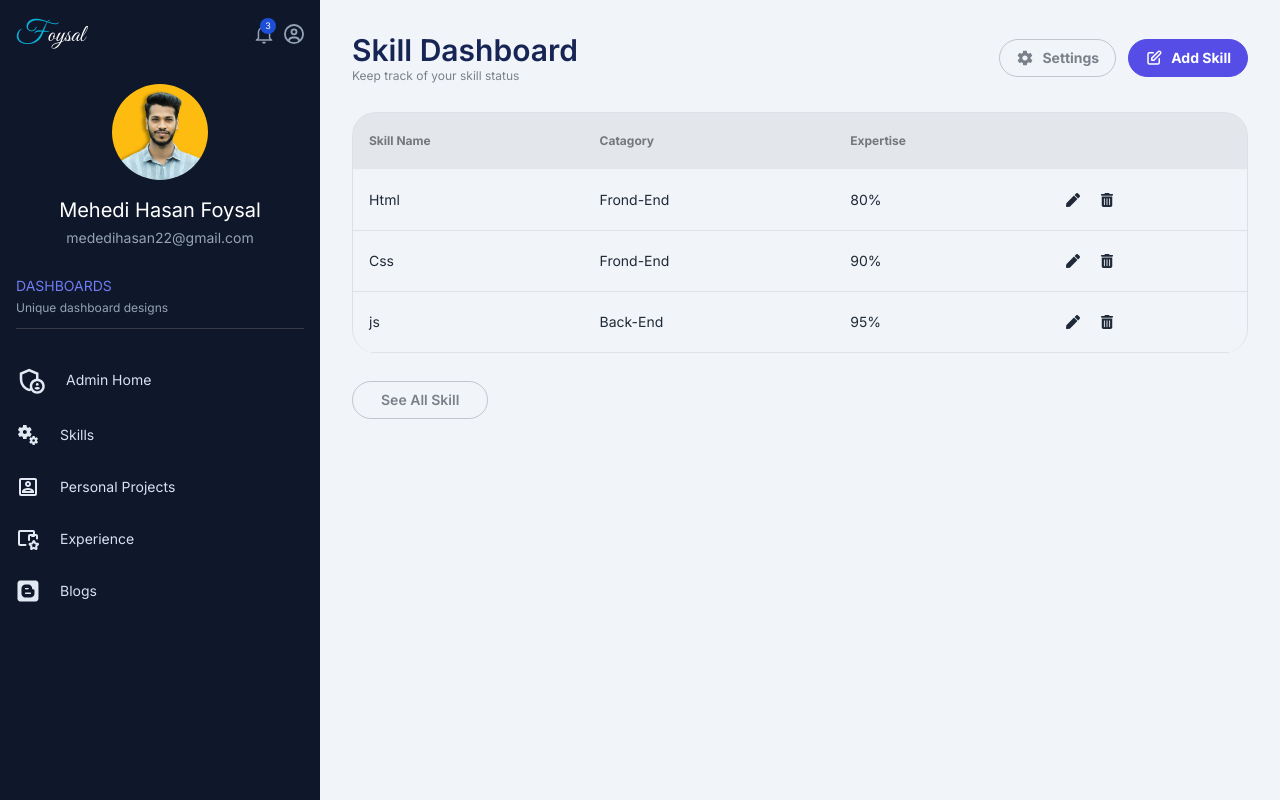
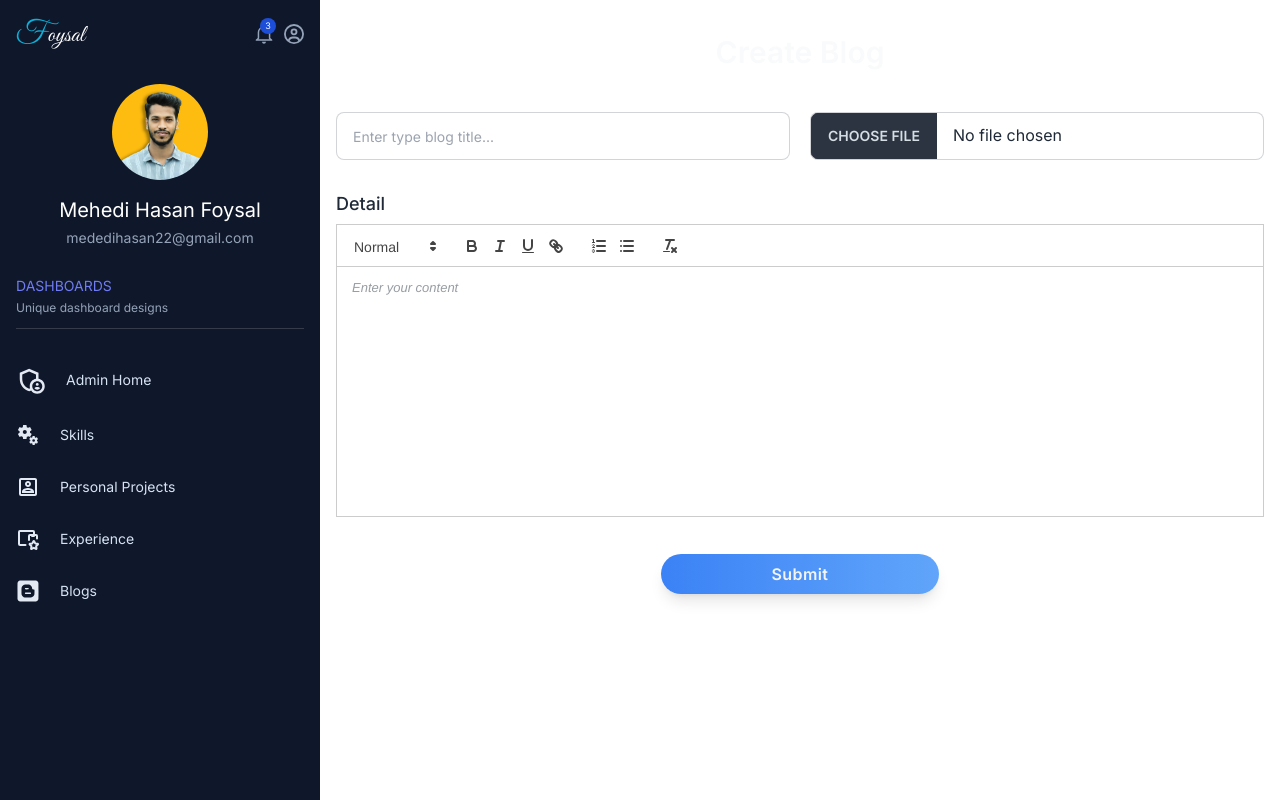
Before and after one commit to mehedihasan8/portfolio-web-site-dashboard, a React (Vite) app: page /blog in a window 1280 px wide. Built offline with nearby package versions, Linux system fonts and the light colour scheme.

Commit message:
add blog

```diff
--- a/package.json
+++ b/package.json
@@ -15,6 +15,7 @@
     "react-dom": "^18.3.1",
     "react-hook-form": "^7.52.0",
     "react-icons": "^5.2.1",
+    "react-quill": "^2.0.0",
     "react-redux": "^9.1.2",
     "react-router-dom": "^6.24.0",
     "redux-persist": "^6.0.0",
--- a/src/index.css
+++ b/src/index.css
@@ -17,3 +17,7 @@
     @apply flex items-center gap-5 text-[#e2e9f3] py-3 transition-all ease-out rounded-lg hover:px-2 hover:bg-[#d6e3f330] duration-300;
   }
 }
+
+.ql-editor.ql-blank::before {
+  color: #979da2 !important;
+}
--- a/src/pages/blog/Blog.jsx
+++ b/src/pages/blog/Blog.jsx
@@ -1,94 +1,101 @@
-import { FaPen } from "react-icons/fa";
-import { FaTrashCan } from "react-icons/fa6";
-import { HiOutlinePencilAlt } from "react-icons/hi";
-import { IoMdSettings } from "react-icons/io";
+import { useState } from "react";
+import { toast } from "sonner";
+import ReactQuill from "react-quill";
+import "react-quill/dist/quill.snow.css"; // Import the Quill CSS for proper styling
 
-function Blog() {
+const Blog = () => {
+  const [loading, setLoading] = useState(false);
+  const [photos, setPhotos] = useState([]);
+  const [detail, setDetail] = useState("");
+  const [title, setTitle] = useState("");
+  // const [createFunction] = useCreateBlogMutation();
+
+  const handlerSubmit = async () => {
+    setLoading(true);
+    if (photos.length < 1) {
+      setLoading(false);
+      return toast.error("Image is missing");
+    }
+
+    if (!detail) {
+      setLoading(false);
+      return toast.error("Detail is missing");
+    }
+    if (!title) {
+      setLoading(false);
+      return toast.error("Title is missing");
+    }
+
+    // const image = await cloudINary(photos[0]);
+
+    const info = {
+      title,
+      detail,
+    };
+    console.log({ info });
+
+    // const res = await createFunction(info);
+
+    setLoading(false);
+  };
+
   return (
-    <div className="bg-[#F1F5F9] h-full p-8">
-      <div className="flex items-center justify-between">
-        <div className="">
-          <p className="text-3xl text-blue-950 font-semibold">
-            Skill Dashboard{" "}
-          </p>
-          <p className="text-xs text-[#7b818a]">
-            Keep track of your skill status{" "}
-          </p>
+    <div className="w-full px-4 pb-24">
+      <h2 className="text-[30px] font-semibold text-gray-50 text-center mt-10 pb-4">
+        Create Blog
+      </h2>
+      <h1>{detail}</h1>
+      <section className="flex justify-between items-center gap-5">
+        <div className="text-center my-5 w-2/4">
+          <input
+            type="text"
+            onChange={(e) => setTitle(e.target.value)}
+            placeholder="Enter type blog title..."
+            className="input input-bordered input-md w-full my-3"
+            name="title"
+            required
+          />
         </div>
 
-        <div className="flex items-center gap-3">
-          <div className="flex items-center gap-2 text-[#7b818a] rounded-full border border-[#7b818a67] py-2 px-4 text-sm transition-all ease-in-out hover:bg-[#7b818a2c] duration-300">
-            <IoMdSettings className="text-lg" />
-            <span className="font-bold">Settings</span>
-          </div>
-          <div className="flex items-center gap-2 text-white bg-[#564DE6] rounded-full border border-[#564DE6] py-2 px-4 text-sm  transition-all ease-in-out hover:bg-[#2f24c8] duration-300">
-            <HiOutlinePencilAlt className="text-lg" />
-            <span className="font-bold">Add Skill</span>
-          </div>
+        <div className="text-center my-5 w-2/4">
+          <input
+            onChange={(e) => setPhotos(Array.from(e.target.files))}
+            type="file"
+            className="file-input input-bordered my-3 w-full"
+          />
         </div>
-      </div>
+      </section>
 
-      <div className=" my-7">
-        <div className="overflow-x-auto rounded-3xl border border-b-0 border-[#7b818a2a]">
-          <table className="table ">
-            {/* head */}
-            <thead>
-              <tr className="bg-[#7b818a1e] text-[#75777b]">
-                <th className="py-5">Skill Name</th>
-                <th>Catagory</th>
-                <th>Expertise</th>
-                <th></th>
-              </tr>
-            </thead>
-            <tbody className="">
-              {/* row 1 */}
-              <tr className="border-b border-[#7b818a2a]">
-                <td className="py-5">Html</td>
-                <td>Frond-End</td>
-                <td>80%</td>
-                <td>
-                  <div className="flex items-center gap-5">
-                    <FaPen />
-                    <FaTrashCan />
-                  </div>
-                </td>
-              </tr>
-              {/* row 2 */}
-              <tr className="border-b border-[#7b818a2a]">
-                <td className="py-5">Css</td>
-                <td>Frond-End</td>
-                <td>90%</td>
-                <td>
-                  <div className="flex items-center gap-5">
-                    <FaPen />
-                    <FaTrashCan />
-                  </div>
-                </td>
-              </tr>
-              {/* row 3 */}
-              <tr className="border-b border-[#7b818a2a]">
-                <td className="py-5">js</td>
-                <td>Back-End</td>
-                <td>95%</td>
-                <td>
-                  <div className="flex items-center gap-5">
-                    <FaPen />
-                    <FaTrashCan />
-                  </div>
-                </td>
-              </tr>
-            </tbody>
-          </table>
+      <section>
+        <div>
+          <p className="text-[18px] font-[500] pb-2">Detail</p>
+          <ReactQuill
+            value={detail}
+            onChange={setDetail}
+            className="placeholder:text-gray-300"
+            placeholder="Enter your content"
+            style={{
+              height: "250px",
+              width: "100%",
+              margin: "auto",
+            }}
+          />
         </div>
-      </div>
+      </section>
 
-      <div className="w-fit">
-        <div className=" text-[#7b818a] rounded-full border border-[#7b818a67] py-2 px-7 text-sm transition-all ease-in-out hover:bg-[#7b818a2c] duration-300">
-          <span className="font-semibold">See All Skill</span>
-        </div>
-      </div>
+      <section onClick={() => handlerSubmit()} className="text-center mt-20">
+        {loading ? (
+          <button className="w-full md:w-[30%] mx-auto flex justify-center bg-gradient-to-r from-blue-500 to-blue-400 hover:shadow-lg text-gray-100 rounded-full tracking-wide font-semibold shadow-lg cursor-pointer transition ease-in duration-500 py-2 px-5">
+            <span className="loading loading-dots loading-md"></span>
+          </button>
+        ) : (
+          <button className="w-full md:w-[30%] mx-auto flex justify-center bg-gradient-to-r from-blue-500 to-blue-400 hover:shadow-lg text-gray-100 rounded-full tracking-wide font-semibold shadow-lg cursor-pointer transition ease-in duration-500 py-2 px-5">
+            Submit
+          </button>
+        )}
+      </section>
     </div>
   );
-}
+};
 
 export default Blog;
```
Also changed, not shown: 1 other file (tests, documents, lock files or other folders).
